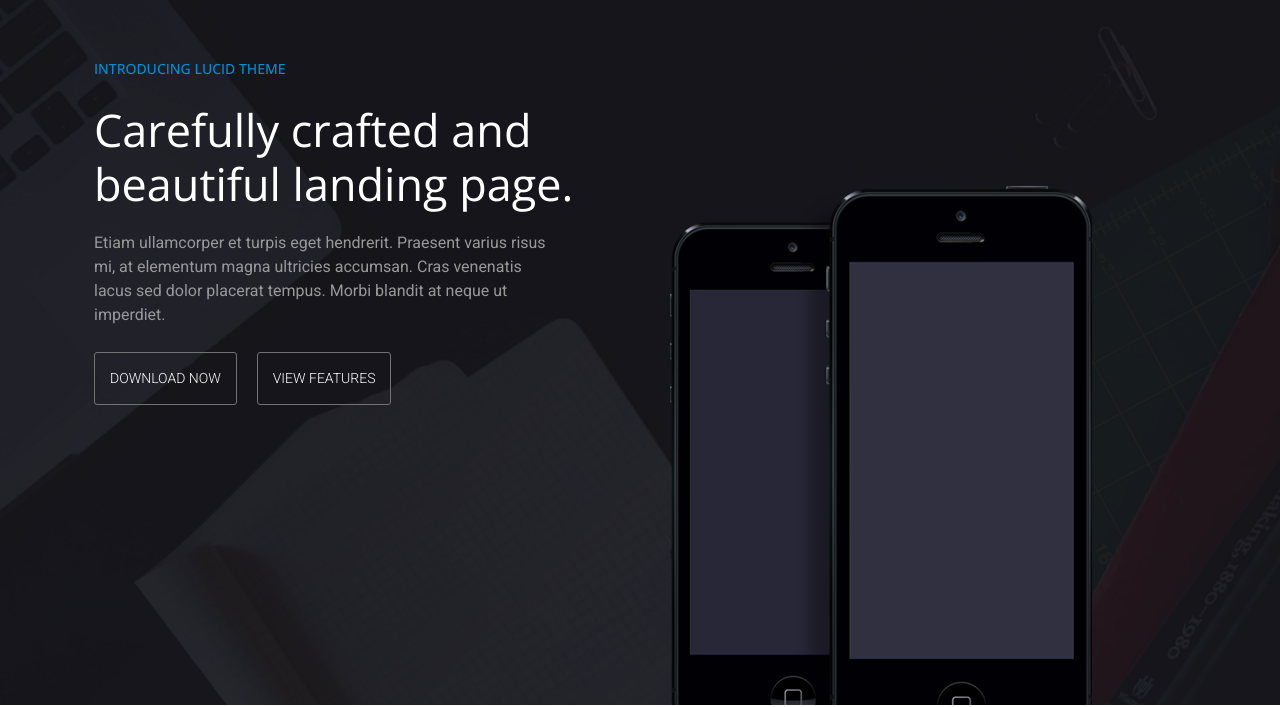
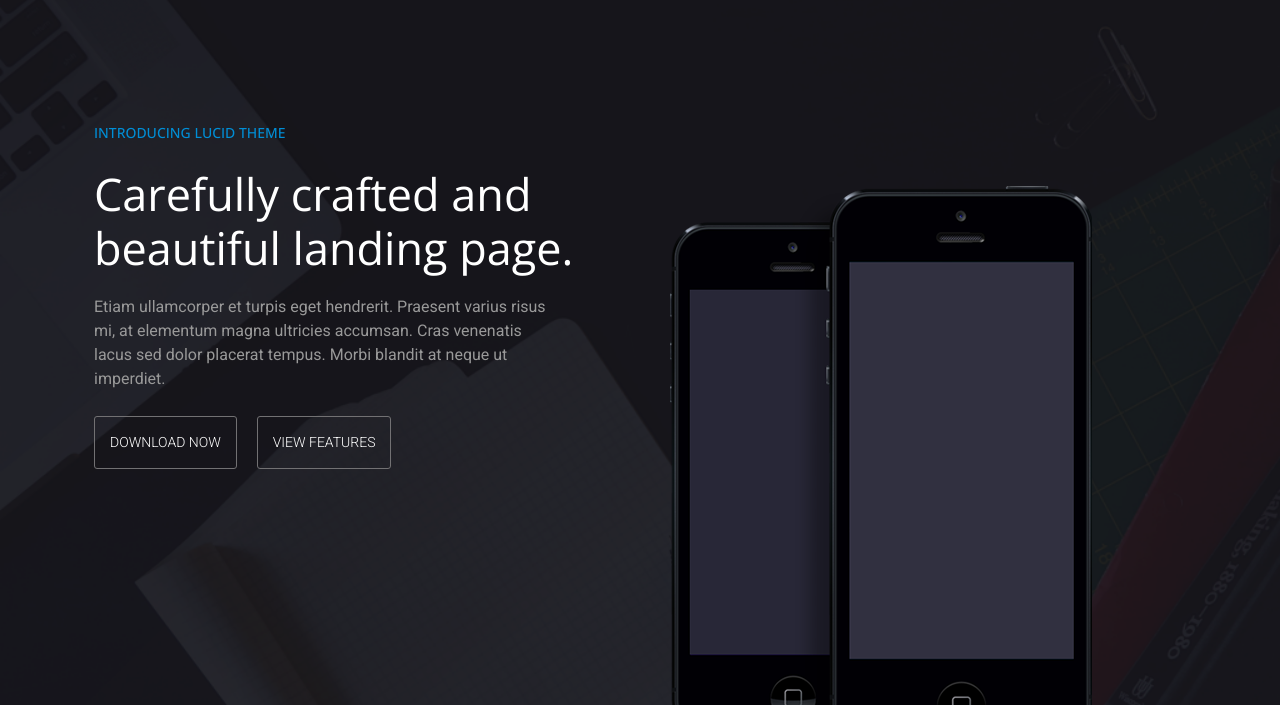
Before and after one commit to israt-zahan-mukta/Lucid, a plain HTML site: page index.html in a window 1280 px wide. Shown: the part 95-802 px from the top of the page. Drawn offline with nearby package versions, Linux system fonts and the light colour scheme.

Commit message:
hero-section

```diff
--- a/assets/css/style.css
+++ b/assets/css/style.css
@@ -106,7 +106,11 @@ header{
 }
 /* Hero section */
 .banner{
-     margin-top: 5%;
+/*      margin-top: 5%;  */
+
+}
+.hero-row{
+    min-height: 75vh;
 }
 h1{
     color: #fff;
--- a/index.html
+++ b/index.html
@@ -73,7 +73,7 @@
             <!-- Hero Section Start -->
             <section class="hero-section">
               <div class="container">
-                <div class="row">
+                <div class="row align-items-center hero-row">
                   <div class="col-lg-6 banner">
                     <h6>introducing lucid theme</h6>
                     <h1>Carefully crafted and beautiful landing page.</h1>
```
